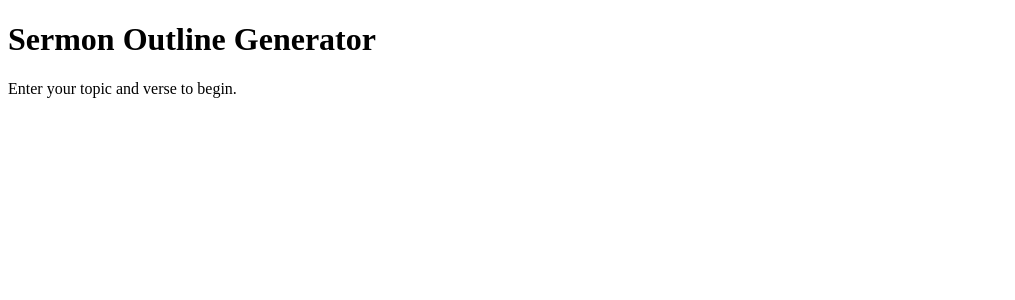
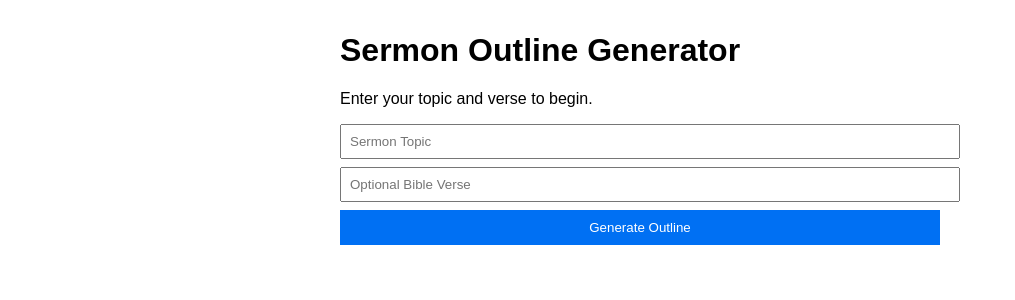
Before and after one commit to SGraphics86314/Sermon-Graphics-Creator, a Next.js app: page / in a window 1280 px wide. Shown: the top 300 px of the page, without its empty margins (0-1015 px from the left). Built offline with nearby package versions, Linux system fonts and the light colour scheme.

Commit message:
Update index.tsx

```diff
--- a/pages/index.tsx
+++ b/pages/index.tsx
@@ -1,9 +1,74 @@
-import SermonOutlineGenerator from "../SermonOutlineGenerator";
+// pages/index.tsx
+
+import { useState } from "react";
+import axios from "axios";
 
 export default function Home() {
+  const [topic, setTopic] = useState("");
+  const [verse, setVerse] = useState("");
+  const [outline, setOutline] = useState("");
+  const [loading, setLoading] = useState(false);
+
+  const handleSubmit = async (e: React.FormEvent) => {
+    e.preventDefault();
+    setLoading(true);
+    setOutline("");
+
+    try {
+      const response = await axios.post("/api/generate-outline", {
+        topic,
+        verse,
+      });
+
+      setOutline(response.data.outline);
+    } catch (error) {
+      setOutline("Error generating outline.");
+    }
+
+    setLoading(false);
+  };
+
   return (
-    <main className="min-h-screen bg-white p-6">
-      <SermonOutlineGenerator />
-    </main>
+    <div style={{ maxWidth: "600px", margin: "2rem auto", fontFamily: "Arial, sans-serif" }}>
+      <h1>Sermon Outline Generator</h1>
+      <p>Enter your topic and verse to begin.</p>
+      <form onSubmit={handleSubmit} style={{ marginTop: "1rem" }}>
+        <input
+          type="text"
+          placeholder="Sermon Topic"
+          value={topic}
+          onChange={(e) => setTopic(e.target.value)}
+          style={{ width: "100%", padding: "8px", marginBottom: "8px" }}
+          required
+        />
+        <input
+          type="text"
+          placeholder="Optional Bible Verse"
+          value={verse}
+          onChange={(e) => setVerse(e.target.value)}
+          style={{ width: "100%", padding: "8px", marginBottom: "8px" }}
+        />
+        <button
+          type="submit"
+          style={{
+            width: "100%",
+            padding: "10px",
+            backgroundColor: "#0070f3",
+            color: "white",
+            border: "none",
+            cursor: "pointer",
+          }}
+        >
+          {loading ? "Generating..." : "Generate Outline"}
+        </button>
+      </form>
+
+      {outline && (
+        <div style={{ marginTop: "2rem", whiteSpace: "pre-wrap" }}>
+          <h2>Generated Outline:</h2>
+          <p>{outline}</p>
+        </div>
+      )}
+    </div>
   );
 }
```
